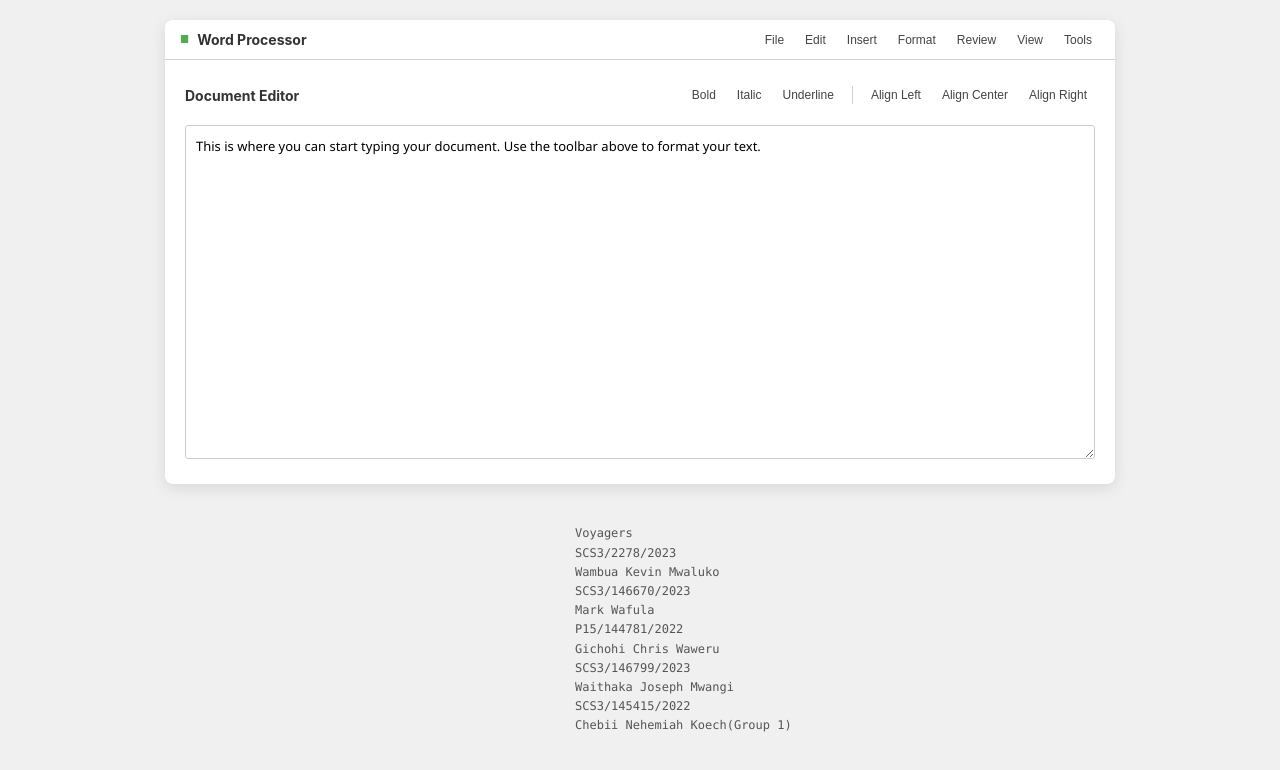
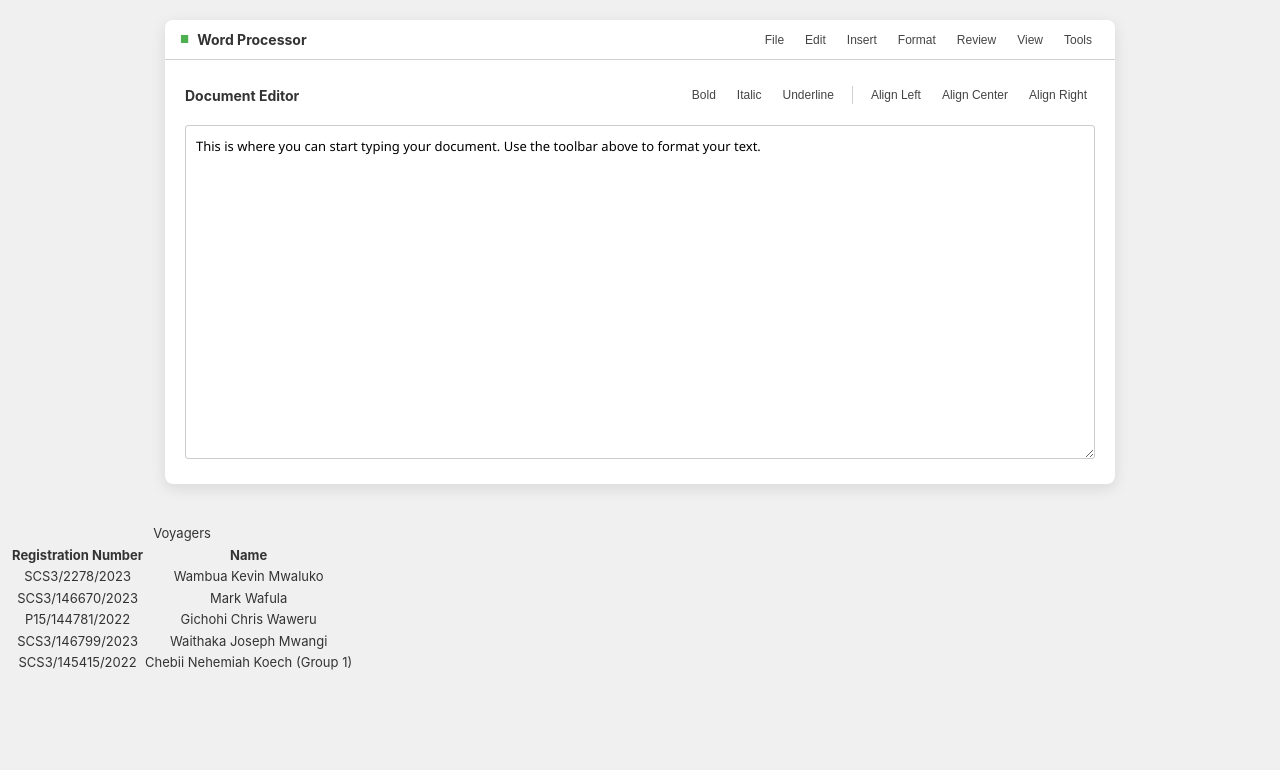
Before and after one commit to MJWaithaka/word-processor-mockup, a plain HTML site: page index.html in a window 1280 px wide. Drawn offline with Linux system fonts and the light colour scheme.

Commit message:
Update index.html

```diff
--- a/index.html
+++ b/index.html
@@ -159,21 +159,39 @@
         </main>
     </div>
 
-        <!-- Credits Footer Section -->
+    <!-- Credits Footer Section as Table -->
     <div class="credits-footer">
-        <pre>
-            Voyagers
-            SCS3/2278/2023
-            Wambua Kevin Mwaluko
-            SCS3/146670/2023
-            Mark Wafula
-            P15/144781/2022
-            Gichohi Chris Waweru
-            SCS3/146799/2023
-            Waithaka Joseph Mwangi
-            SCS3/145415/2022
-            Chebii Nehemiah Koech(Group 1)
-        </pre>
+        <table>
+            <caption>Voyagers</caption>
+            <thead>
+                <tr>
+                    <th>Registration Number</th>
+                    <th>Name</th>
+                </tr>
+            </thead>
+            <tbody>
+                <tr>
+                    <td>SCS3/2278/2023</td>
+                    <td>Wambua Kevin Mwaluko</td>
+                </tr>
+                <tr>
+                    <td>SCS3/146670/2023</td>
+                    <td>Mark Wafula</td>
+                </tr>
+                <tr>
+                    <td>P15/144781/2022</td>
+                    <td>Gichohi Chris Waweru</td>
+                </tr>
+                <tr>
+                    <td>SCS3/146799/2023</td>
+                    <td>Waithaka Joseph Mwangi</td>
+                </tr>
+                <tr>
+                    <td>SCS3/145415/2022</td>
+                    <td>Chebii Nehemiah Koech (Group 1)</td>
+                </tr>
+            </tbody>
+        </table>
     </div>
 
     <script src="script.js"></script>
```
